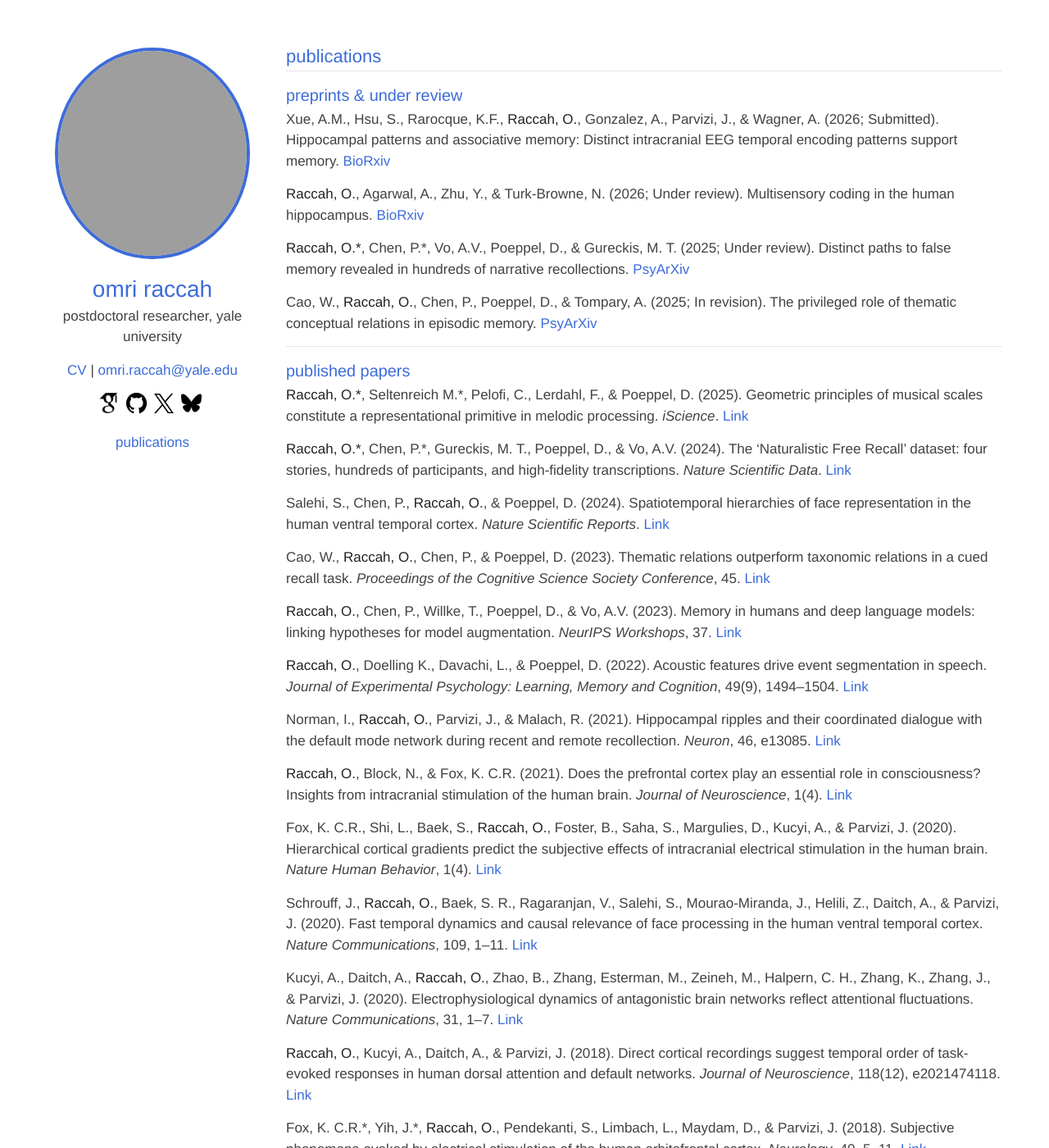
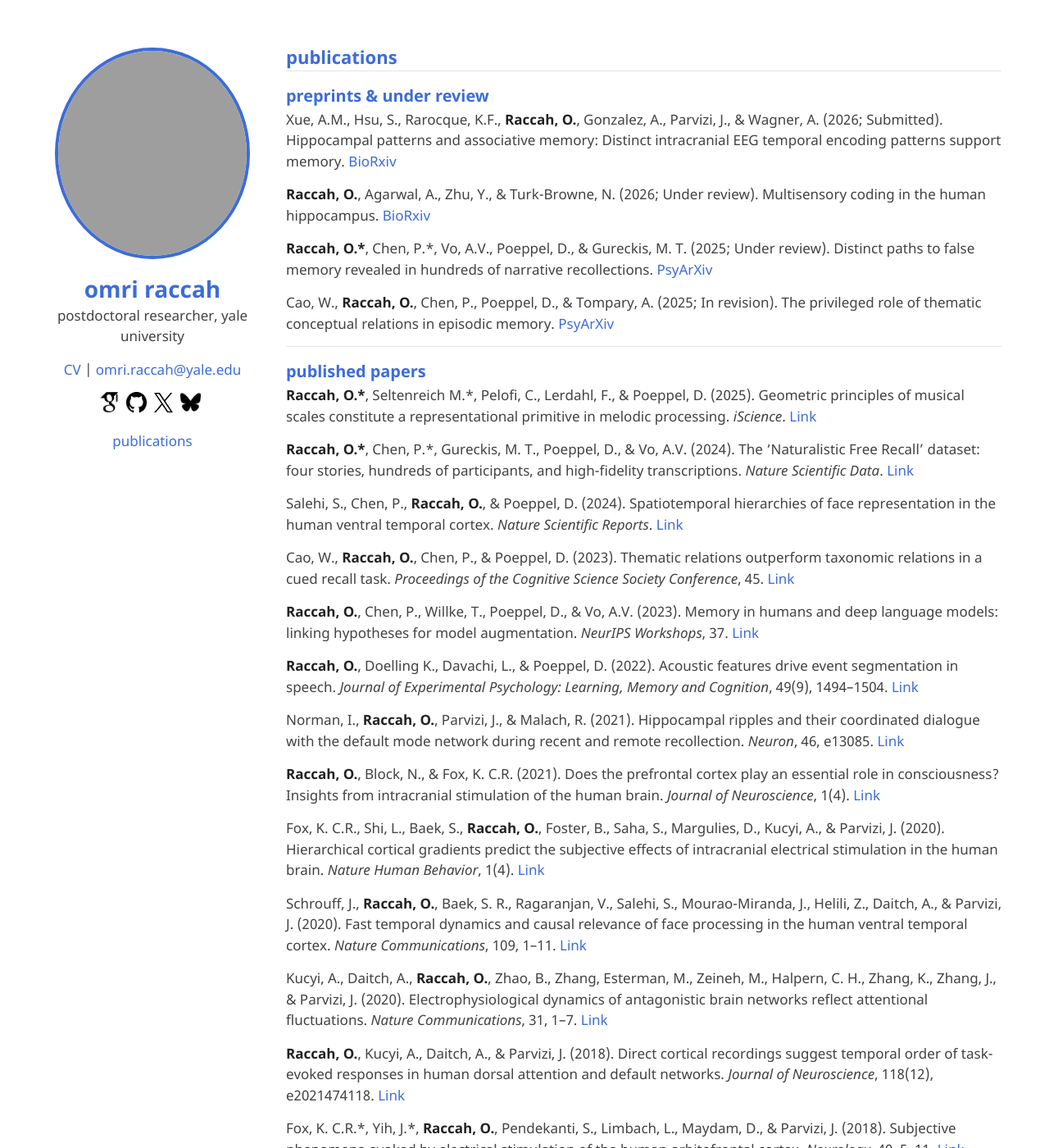
Before and after one commit to omriraccah/omriraccah.github.io, a Jekyll site: the page built from publications.md, in a window 1280 px wide and 1400 px high. Shown: the whole window at 82% size. Built offline with Jekyll 4.4.1, drawn with Linux system fonts in a browser that asks for light colours; our own code applies the rules of GitHub Pages for plain Markdown files; grey boxes are pictures that could not be loaded.

Commit message:
Fix bold text by loading Noto Sans 700 weight font
Co-Authored-By: Claude Sonnet 4.6 <noreply@anthropic.com>

```diff
--- a/_sass/fonts.scss
+++ b/_sass/fonts.scss
@@ -1,6 +1,6 @@
 @font-face {
   font-family: 'Noto Sans';
-  font-weight: 500;
+  font-weight: 400;
   font-style: normal;
   src: url('../fonts/Noto-Sans-regular/Noto-Sans-regular.eot');
   src: url('../fonts/Noto-Sans-regular/Noto-Sans-regular.eot?#iefix') format('embedded-opentype'),
@@ -14,21 +14,21 @@
 
 @font-face {
   font-family: 'Noto Sans';
-  font-weight: 500;
+  font-weight: 700;
   font-style: normal;
-  src: url('../fonts/Noto-Sans-500/Noto-Sans-500.eot');
-  src: url('../fonts/Noto-Sans-500/Noto-Sans-500.eot?#iefix') format('embedded-opentype'),
+  src: url('../fonts/Noto-Sans-700/Noto-Sans-700.eot');
+  src: url('../fonts/Noto-Sans-700/Noto-Sans-700.eot?#iefix') format('embedded-opentype'),
        local('Noto Sans Bold'),
-       local('Noto-Sans-500'),
-       url('../fonts/Noto-Sans-500/Noto-Sans-500.woff2') format('woff2'),
-       url('../fonts/Noto-Sans-500/Noto-Sans-500.woff') format('woff'),
-       url('../fonts/Noto-Sans-500/Noto-Sans-500.ttf') format('truetype'),
-       url('../fonts/Noto-Sans-500/Noto-Sans-500.svg#NotoSans') format('svg');
+       local('Noto-Sans-700'),
+       url('../fonts/Noto-Sans-700/Noto-Sans-700.woff2') format('woff2'),
+       url('../fonts/Noto-Sans-700/Noto-Sans-700.woff') format('woff'),
+       url('../fonts/Noto-Sans-700/Noto-Sans-700.ttf') format('truetype'),
+       url('../fonts/Noto-Sans-700/Noto-Sans-700.svg#NotoSans') format('svg');
 }
 
 @font-face {
   font-family: 'Noto Sans';
-  font-weight: 500;
+  font-weight: 400;
   font-style: italic;
   src: url('../fonts/Noto-Sans-italic/Noto-Sans-italic.eot');
   src: url('../fonts/Noto-Sans-italic/Noto-Sans-italic.eot?#iefix') format('embedded-opentype'),
@@ -42,14 +42,14 @@
 
 @font-face {
   font-family: 'Noto Sans';
-  font-weight: 500;
+  font-weight: 700;
   font-style: italic;
-  src: url('../fonts/Noto-Sans-500italic/Noto-Sans-500italic.eot');
-  src: url('../fonts/Noto-Sans-500italic/Noto-Sans-500italic.eot?#iefix') format('embedded-opentype'),
+  src: url('../fonts/Noto-Sans-700italic/Noto-Sans-700italic.eot');
+  src: url('../fonts/Noto-Sans-700italic/Noto-Sans-700italic.eot?#iefix') format('embedded-opentype'),
        local('Noto Sans Bold Italic'),
-       local('Noto-Sans-500italic'),
-       url('../fonts/Noto-Sans-500italic/Noto-Sans-500italic.woff2') format('woff2'),
-       url('../fonts/Noto-Sans-500italic/Noto-Sans-500italic.woff') format('woff'),
-       url('../fonts/Noto-Sans-500italic/Noto-Sans-500italic.ttf') format('truetype'),
-       url('../fonts/Noto-Sans-500italic/Noto-Sans-500italic.svg#NotoSans') format('svg');
+       local('Noto-Sans-700italic'),
+       url('../fonts/Noto-Sans-700italic/Noto-Sans-700italic.woff2') format('woff2'),
+       url('../fonts/Noto-Sans-700italic/Noto-Sans-700italic.woff') format('woff'),
+       url('../fonts/Noto-Sans-700italic/Noto-Sans-700italic.ttf') format('truetype'),
+       url('../fonts/Noto-Sans-700italic/Noto-Sans-700italic.svg#NotoSans') format('svg');
 }
--- a/_sass/jekyll-theme-minimal.scss
+++ b/_sass/jekyll-theme-minimal.scss
@@ -5,9 +5,9 @@
 body {
   background-color: #ffffff;
   padding: 50px;
-  font: 17px/1.5 "HelveticaNeue-Light", "Helvetica Neue", Helvetica, Arial, sans-serif;
+  font: 17px/1.5 'Noto Sans', "HelveticaNeue-Light", "Helvetica Neue", Helvetica, Arial, sans-serif;
   color:#424242;
-  font-weight:300;
+  font-weight:400;
 }
 
 h1 {
@@ -185,7 +185,7 @@ ul.downloads {
 
 strong {
   color:#222;
-  font-weight:575;
+  font-weight:700;
 }
 
 .downloads li + li + li {
```
